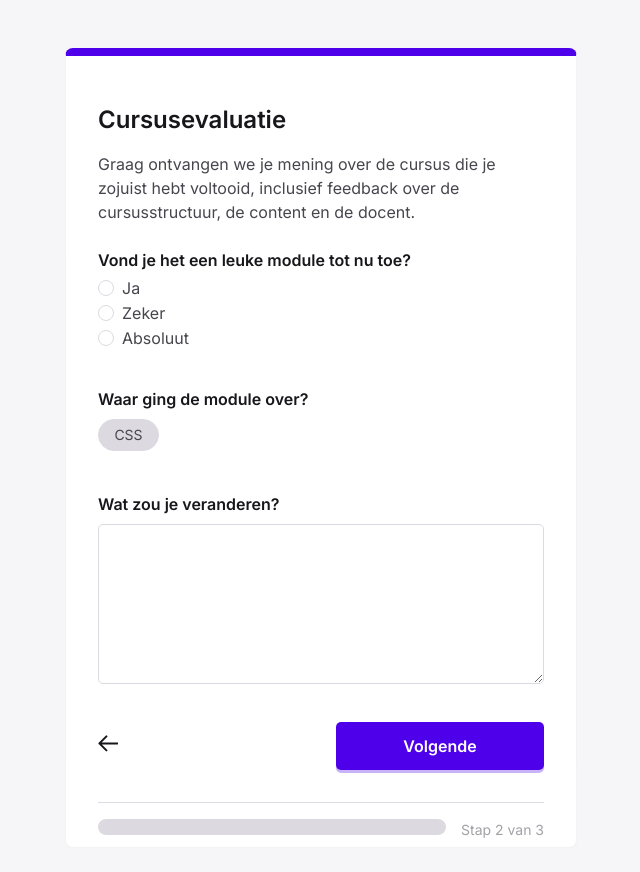
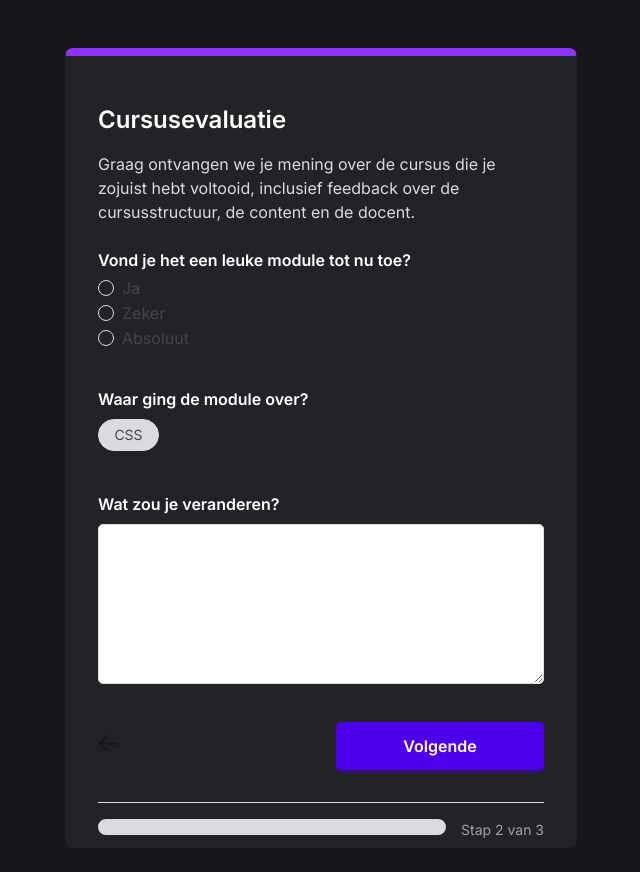
Before and after one commit to DeMeyerHanne/Examen-HanneDeMeyer, a plain HTML site: page index.html in a window 1280 px wide. Shown: the whole page, without its empty margins (359-999 px from the left). Drawn offline with Linux system fonts and the dark colour scheme.

Commit message:
Final push

```diff
--- a/css/screen.css
+++ b/css/screen.css
@@ -61,14 +61,15 @@ html {
     -webkit-font-smoothing: antialiased;
     -moz-osx-font-smoothing: grayscale;
     background-color: var(--global-backgroundcolor-page);
+    width: 100%;
+    height: 100vh;
 }
 
-/* @media (min-width: 992px){
+@media (prefers-color-scheme: dark) {
     html {
-        width: 100%;
-        height: 100vh;
+        background-color: #17161A;
     }
-} */
+}
 
 *,
 *:before,
@@ -398,6 +399,25 @@ input:disabled {
     margin-bottom: 0.5rem;
 }
 
+@media (prefers-color-scheme: dark) {
+    .c-card {
+        background-color: #232226;
+        border-top: 0.5rem solid #8B33FB;
+    }
+
+    .c-card__title {
+        color: #FFFFFF;
+    }
+
+    .c-card__text {
+        color: #DCDAE0;
+    }
+
+    .c-card__question {
+        color: #FFFFFF;
+    }
+}
+
 
 /*
     Component: Label
@@ -508,11 +528,19 @@ input:disabled {
     border-radius: 100%;
 }
 
+.c-option--hidden:hover + .c-custom-option .c-custom-option__fake-input {
+    border-color: var(--global-backgroundcolor-top-left);
+}
+
+.c-option--hidden:focus + .c-custom-option .c-custom-option__fake-input {
+    border-color: 3px solid #4E00EA4D;
+}
+
 .c-option--hidden:focus + .c-custom-option .c-custom-option__fake-input,
 .c-option--hidden:active + .c-custom-option .c-custom-option__fake-input {
-    border-color: var(--global-color-focus-and-check-radio);
     background-color: var(--global-color-focus-and-check-radio);
     color: var(--global-backgroundcolor-card);
+    border-color: 3px solid #4E00EA4D;
 }
 
 .c-option--hidden {
```
